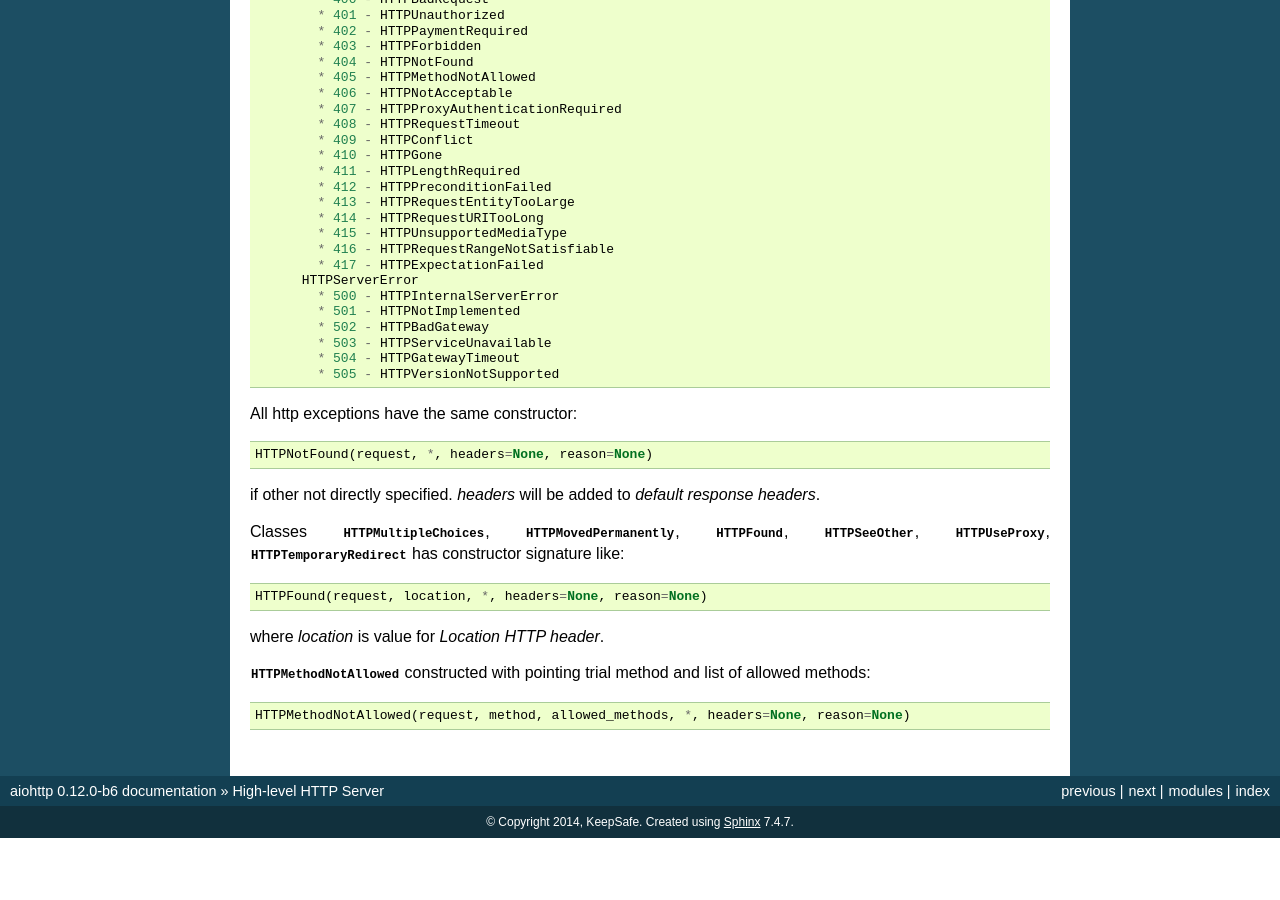
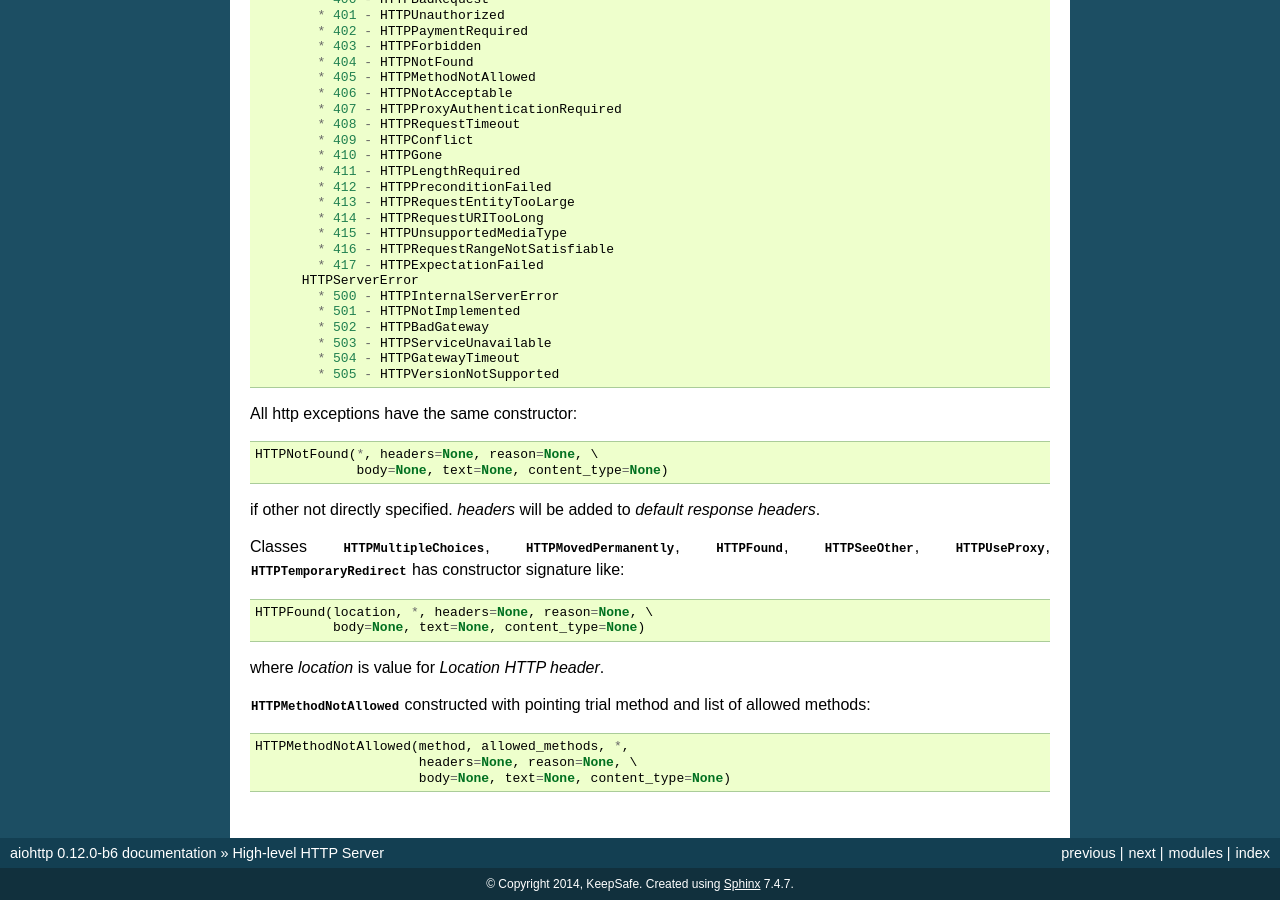
Before and after one commit to MegaDev007/aiohttp, a Sphinx documentation site: the page built from docs/web.rst, in a window 1280 px wide and 900 px high, scrolled down 15393 px. Built offline with Sphinx 7.4.7, drawn with Linux system fonts in a browser that asks for light colours; before the commit the page ends 16231 px from its top, so only the background shows below that.

Commit message:
Refactor HTTPException ctors

```diff
--- a/docs/web.rst
+++ b/docs/web.rst
@@ -1013,13 +1013,13 @@ The following snippets are equal::
 
     @asyncio.coroutine
     def handler(request):
-        return aiohttp.web.HTTPFound(request, '/redirect')
+        return aiohttp.web.HTTPFound('/redirect')
 
 and::
 
     @asyncio.coroutine
     def handler(request):
-        raise aiohttp.web.HTTPFound(request, '/redirect')
+        raise aiohttp.web.HTTPFound('/redirect')
 
 
 Each exception class has a status code according to :rfc:`2068`:
@@ -1076,7 +1076,8 @@ Http Exception hierarchy chart::
 
 All http exceptions have the same constructor::
 
-    HTTPNotFound(request, *, headers=None, reason=None)
+    HTTPNotFound(*, headers=None, reason=None, \
+                 body=None, text=None, content_type=None)
 
 if other not directly specified. *headers* will be added to *default
 response headers*.
@@ -1085,11 +1086,14 @@ Classes :class:`HTTPMultipleChoices`, :class:`HTTPMovedPermanently`,
 :class:`HTTPFound`, :class:`HTTPSeeOther`, :class:`HTTPUseProxy`,
 :class:`HTTPTemporaryRedirect` has constructor signature like::
 
-    HTTPFound(request, location, *, headers=None, reason=None)
+    HTTPFound(location, *, headers=None, reason=None, \
+              body=None, text=None, content_type=None)
 
 where *location* is value for *Location HTTP header*.
 
 :class:`HTTPMethodNotAllowed` constructed with pointing trial method
 and list of allowed methods::
 
-    HTTPMethodNotAllowed(request, method, allowed_methods, *, headers=None, reason=None)
+    HTTPMethodNotAllowed(method, allowed_methods, *,
+                         headers=None, reason=None, \
+                         body=None, text=None, content_type=None)
```
Also changed, not shown: 3 other files.
